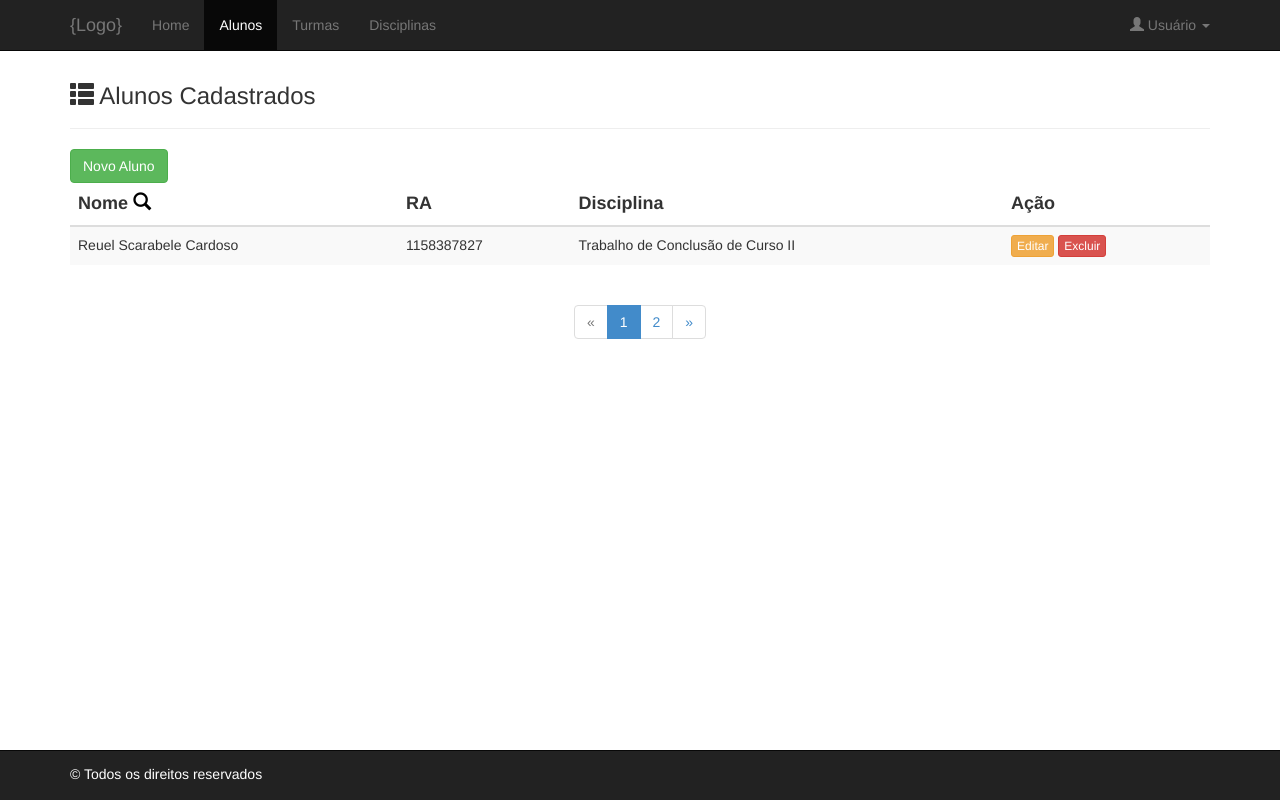
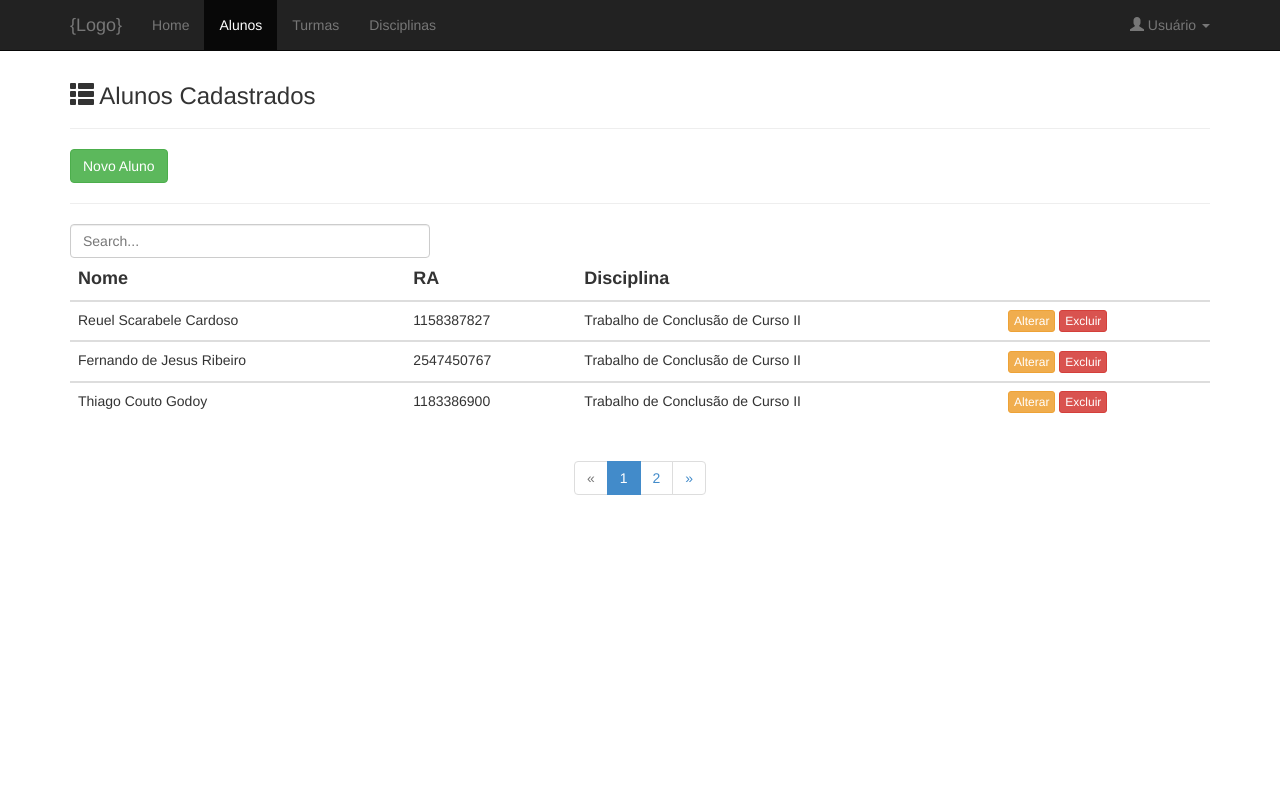
Before and after one commit to reuelsc/tcc, a PHP site: page /secretaria/alunos.php in a window 1280 px wide. Run offline with PHP 8.4, Linux system fonts and the light colour scheme; some libraries are stand-ins or nearby versions.

Commit message:
inserido campo de pesquisa

```diff
--- a/secretaria/alunos.php
+++ b/secretaria/alunos.php
@@ -65,14 +65,22 @@
 						</div>
 					</div>
 
-					<div class="table-responsive">
-						<table class="table table-striped bordered">
+					<hr>
+
+					<div class="row">
+						<div class="col-lg-4">
+							<input type="search" id="container-search" class="form-control" placeholder="Search...">
+						</div>
+					</div>
+
+					<div class="table-responsive" id="table">
+						<table class="table bordered">
 							<thead class="h4">
 								<tr>
-									<th>Nome <span id="pesquisa" style="color:black; cursor:pointer;"><span class="glyphicon glyphicon-search"></span></span></th>
+									<th>Nome</th>
 									<th>RA</th>
 									<th>Disciplina</th>
-									<th>Ação</th>
+									<th></th>
 								</tr>
 							</thead>
 							<tbody class="h5">
@@ -80,7 +88,55 @@
 									<td>Reuel Scarabele Cardoso</td>
 									<td>1158387827</td>
 									<td>Trabalho de Conclusão de Curso II</td>
-									<td><button type="button" class="btn btn-warning btn-xs">Editar</button> <button type="button" class="btn btn-danger btn-xs" data-toggle="modal" data-target="#modal-delete">Excluir</button></td>
+									<td><button type="button" class="btn btn-warning btn-xs">Alterar</button> <button type="button" class="btn btn-danger btn-xs" data-toggle="modal" data-target="#modal-delete">Excluir</button></td>
+									<div class="modal fade" id="modal-delete" tabindex="-1" role="dialog" aria-labelledby="modal-delete" aria-hidden="true">
+										<div class="modal-dialog modal-sm">
+											<div class="modal-content">
+												<div class="modal-header">
+													<button type="button" class="close" data-dismiss="modal"><span aria-hidden="true">&times;</span><span class="sr-only">Sair</span></button>
+												</div>
+												<div class="modal-body">
+													<p>Tem certeza que deseja remover esse aluno?</p>
+												</div>
+												<div class="modal-footer">
+													<button type="button" class="btn btn-default" data-dismiss="modal">Não</button>
+													<button type="button" class="btn btn-danger">Sim</button>
+												</div>
+											</div>
+										</div>
+									</div>
+								</tr>
+							</tbody>
+							<tbody class="h5">
+								<tr>
+									<td>Fernando de Jesus Ribeiro</td>
+									<td>2547450767</td>
+									<td>Trabalho de Conclusão de Curso II</td>
+									<td><button type="button" class="btn btn-warning btn-xs">Alterar</button> <button type="button" class="btn btn-danger btn-xs" data-toggle="modal" data-target="#modal-delete">Excluir</button></td>
+									<div class="modal fade" id="modal-delete" tabindex="-1" role="dialog" aria-labelledby="modal-delete" aria-hidden="true">
+										<div class="modal-dialog modal-sm">
+											<div class="modal-content">
+												<div class="modal-header">
+													<button type="button" class="close" data-dismiss="modal"><span aria-hidden="true">&times;</span><span class="sr-only">Sair</span></button>
+												</div>
+												<div class="modal-body">
+													<p>Tem certeza que deseja remover esse aluno?</p>
+												</div>
+												<div class="modal-footer">
+													<button type="button" class="btn btn-default" data-dismiss="modal">Não</button>
+													<button type="button" class="btn btn-danger">Sim</button>
+												</div>
+											</div>
+										</div>
+									</div>
+								</tr>
+							</tbody>
+							<tbody class="h5">
+								<tr>
+									<td>Thiago Couto Godoy</td>
+									<td>1183386900</td>
+									<td>Trabalho de Conclusão de Curso II</td>
+									<td><button type="button" class="btn btn-warning btn-xs">Alterar</button> <button type="button" class="btn btn-danger btn-xs" data-toggle="modal" data-target="#modal-delete">Excluir</button></td>
 									<div class="modal fade" id="modal-delete" tabindex="-1" role="dialog" aria-labelledby="modal-delete" aria-hidden="true">
 										<div class="modal-dialog modal-sm">
 											<div class="modal-content">
@@ -115,7 +171,7 @@
 		</div>
 	</div>
 
-	<footer class="navbar navbar-inverse navbar-fixed-bottom">
+	<footer>
 		<div class="copyright">
 			<div class="container container-fluid">
 			  <div class="row">
@@ -128,15 +184,14 @@
 	</footer>
 
 	<script src="../js/jquery.min.js"></script>
+	<script src="//rawgithub.com/stidges/jquery-searchable/master/dist/jquery.searchable-1.0.0.min.js"></script>
 	<script src="../js/bootstrap.min.js"></script>
 
 	<script>
-		$('#pesquisa').popover({
-			container: 'body',
-			html: true,
-			template: '<div class="popover"><div class="arrow"></div><div class="popover-content"></div></div>',
-			content: '<div class="input-group"><input type="text" class="form-control" /><span class="input-group-btn"><button class="btn btn-danger" type="button"><span class="glyphicon glyphicon-remove"></span></button></span></div><span class="glyphicon glyphicon-remove-sign" style="display: none;"></span>',
-			placement: 'right',
+		$(function() {
+			$( '#table' ).searchable({
+				searchField: '#container-search',
+			})
 		});
 	</script>
 </body>
```
Also changed, not shown: secretaria/cadastroAluno.php (+6 -4 lines), secretaria/cadastroTurma.php (+35 -16 lines), secretaria/cursos.php (added, +72 -0 lines), secretaria/disciplinas.php (+13 -8 lines), secretaria/turmas.php (+16 -8 lines).
